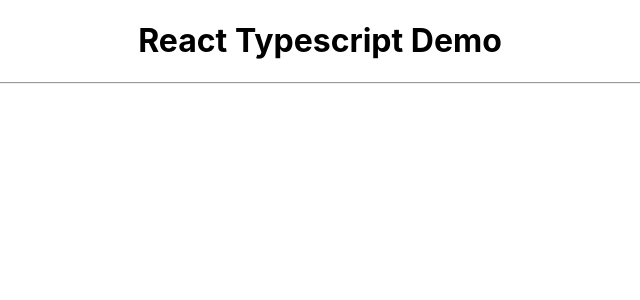
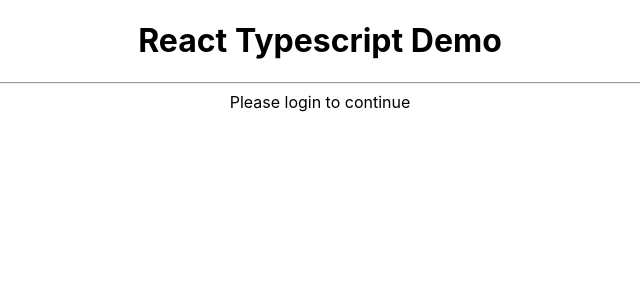
Before and after one commit to 4nth0ny1/react-typescript, a React (Create React App) app: page / in a window 1280 px wide. Shown: the top 300 px of the page, without its empty margins (320-960 px from the left). Built offline with nearby package versions, Linux system fonts and the light colour scheme.

Commit message:
Component types

```diff
--- a/src/App.tsx
+++ b/src/App.tsx
@@ -1,11 +1,14 @@
 import React from "react";
 import "./App.css";
+import { Private } from "./components/auth/Private";
+import { Profile } from "./components/auth/Profile";
 
 function App() {
   return (
     <div className="App">
       <h1>React Typescript Demo</h1>
       <hr></hr>
+      <Private isLoggedIn={false} component={Profile} />
     </div>
   );
 }
--- /dev/null
+++ b/src/components/auth/Login.tsx
@@ -0,0 +1,3 @@
+export const Login = () => {
+  return <div>Please login to continue</div>;
+};
--- /dev/null
+++ b/src/components/auth/Private.tsx
@@ -0,0 +1,15 @@
+import { Login } from "./Login";
+import type { ProfileProps } from "./Profile";
+
+type PrivateProps = {
+  isLoggedIn: boolean;
+  component: React.ComponentType<ProfileProps>;
+};
+
+export const Private = ({ isLoggedIn, component: Component }: PrivateProps) => {
+  if (isLoggedIn) {
+    return <Component name="Anthony" />;
+  } else {
+    return <Login />;
+  }
+};
--- /dev/null
+++ b/src/components/auth/Profile.tsx
@@ -0,0 +1,7 @@
+export type ProfileProps = {
+  name: string;
+};
+
+export const Profile = ({ name }: ProfileProps) => {
+  return <div>Private Profile Component. Name is {name}</div>;
+};
```
